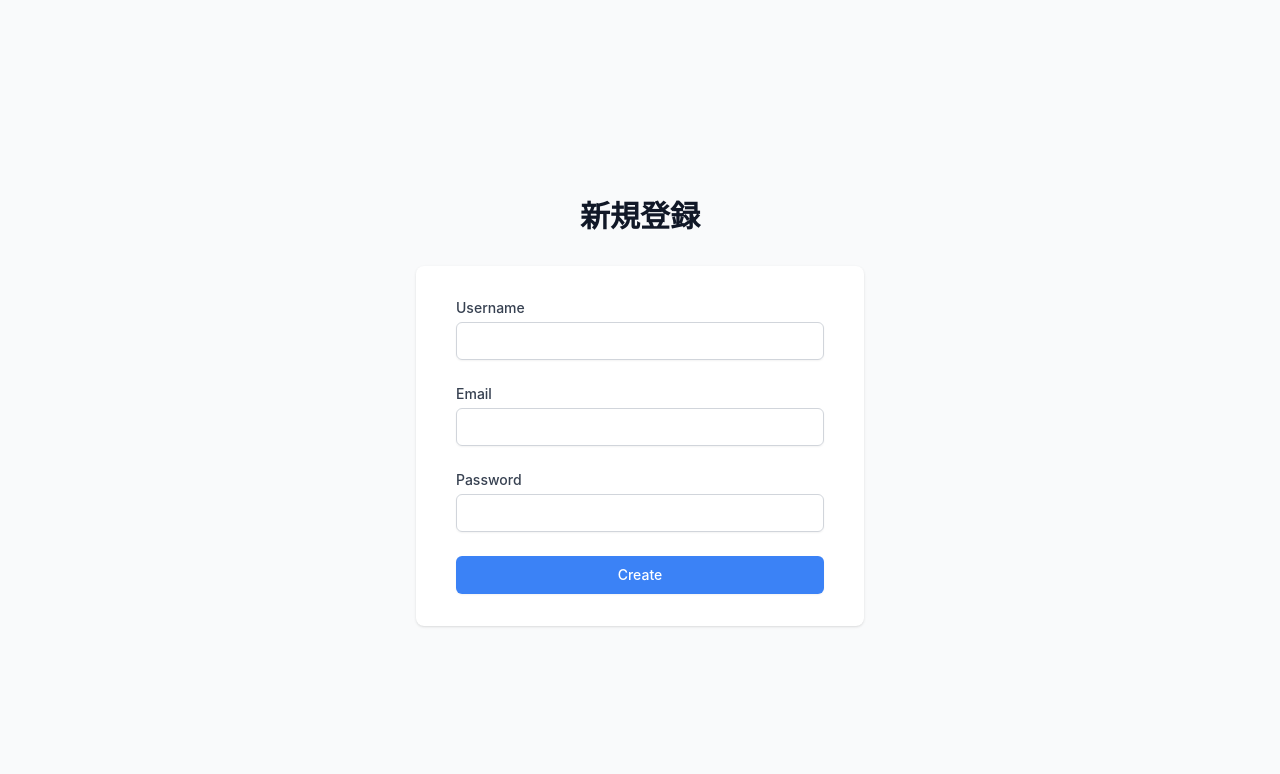
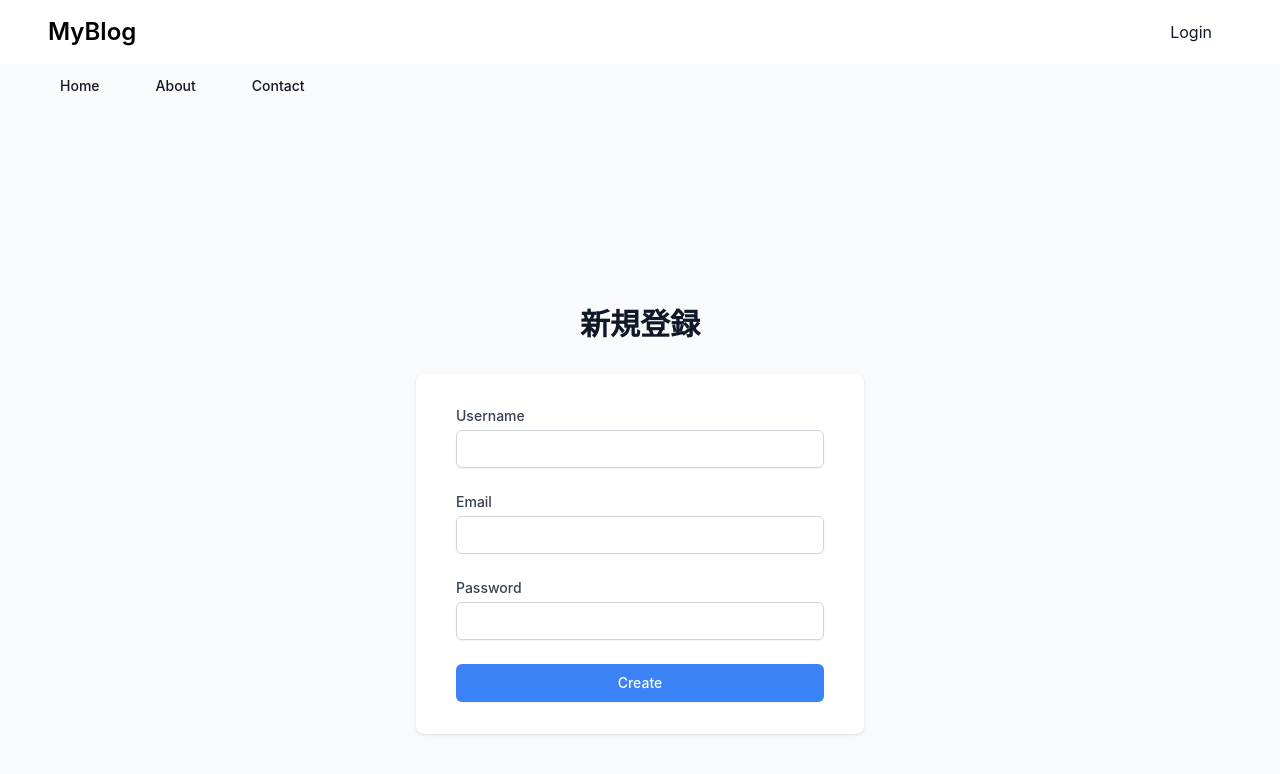
Before and after one commit to MrTetsuTetsu/blogApp, a React (Create React App) app in the folder frontend/: page / in a window 1280 px wide. Shown: the top 774 px of the page. Built offline with nearby package versions, Linux system fonts and the light colour scheme.

Commit message:
ナビ機能

```diff
--- a/frontend/src/App.js
+++ b/frontend/src/App.js
@@ -1,14 +1,19 @@
 import React from 'react';
 import NewCustomerCreate from './components/Customer/NewCustomerCreate';
 import { BrowserRouter as Router, Route, Routes } from 'react-router-dom';
+import Navbar from './components/navibar';
 
 const App = () => {
   return (
     <Router>
       <div>
-        <Routes>
-          <Route exact path="/" element={<NewCustomerCreate />} />
-        </Routes>
+        <Navbar />
+        <div>
+          <Routes>
+            <Route exact path="/customer/create" element={<NewCustomerCreate />} />
+            <Route exact path="/" element={<NewCustomerCreate />} />
+          </Routes>
+        </div>
       </div>
     </Router>
   );
--- /dev/null
+++ b/frontend/src/components/navibar.js
@@ -0,0 +1,39 @@
+import React from 'react';
+import { Link } from 'react-router-dom';
+
+const Navbar = () => {
+  return (
+    <div>
+        <nav className="bg-white border-gray-200 dark:bg-gray-900 max-w-full">
+            <div className="flex flex-wrap justify-between items-center mx-auto px-12 py-4" >
+                <Link to="/" className="flex items-center space-x-3 rtl:space-x-reverse">
+                    <h1 className="self-center text-2xl font-semibold whitespace-nowrap dark:text-white">MyBlog</h1>
+                </Link>
+                <div className="flex items-center space-x-6 rtl:space-x-reverse">
+                    <Link to="" className="dark:bg-gray-700 text-gray-900 dark:text-white hover:bg-gray-200 dark:hover:bg-gray-600 rounded-lg px-5 py-1 transition-colors duration-200">Login</Link>
+                </div>
+            </div>
+        </nav>
+        <nav className="bg-gray-50 dark:bg-gray-700">
+            <div className="max-w-full px-12 py-3 mx-auto">
+                <div className="flex items-center">
+                    <ul className="flex flex-row font-medium mt-0 space-x-8 rtl:space-x-reverse text-sm">
+                        <li>
+                            <Link to="/customer/create" className="text-gray-900 dark:text-white hover:bg-gray-200 dark:hover:bg-gray-600 rounded-lg px-3 py-2 transition-colors duration-200">Home</Link>
+                        </li>
+                        <li>
+                            <Link to="/customer/create" className="text-gray-900 dark:text-white hover:bg-gray-200 dark:hover:bg-gray-600 rounded-lg px-3 py-2 transition-colors duration-200">About</Link>
+                        </li>
+                        <li>
+                            <Link to="/customer/create" className="text-gray-900 dark:text-white hover:bg-gray-200 dark:hover:bg-gray-600 rounded-lg px-3 py-2 transition-colors duration-200">Contact</Link>
+                        </li>
+                    </ul>
+                </div>
+            </div>
+        </nav>
+
+      </div>
+  );
+};
+
+export default Navbar;
```
